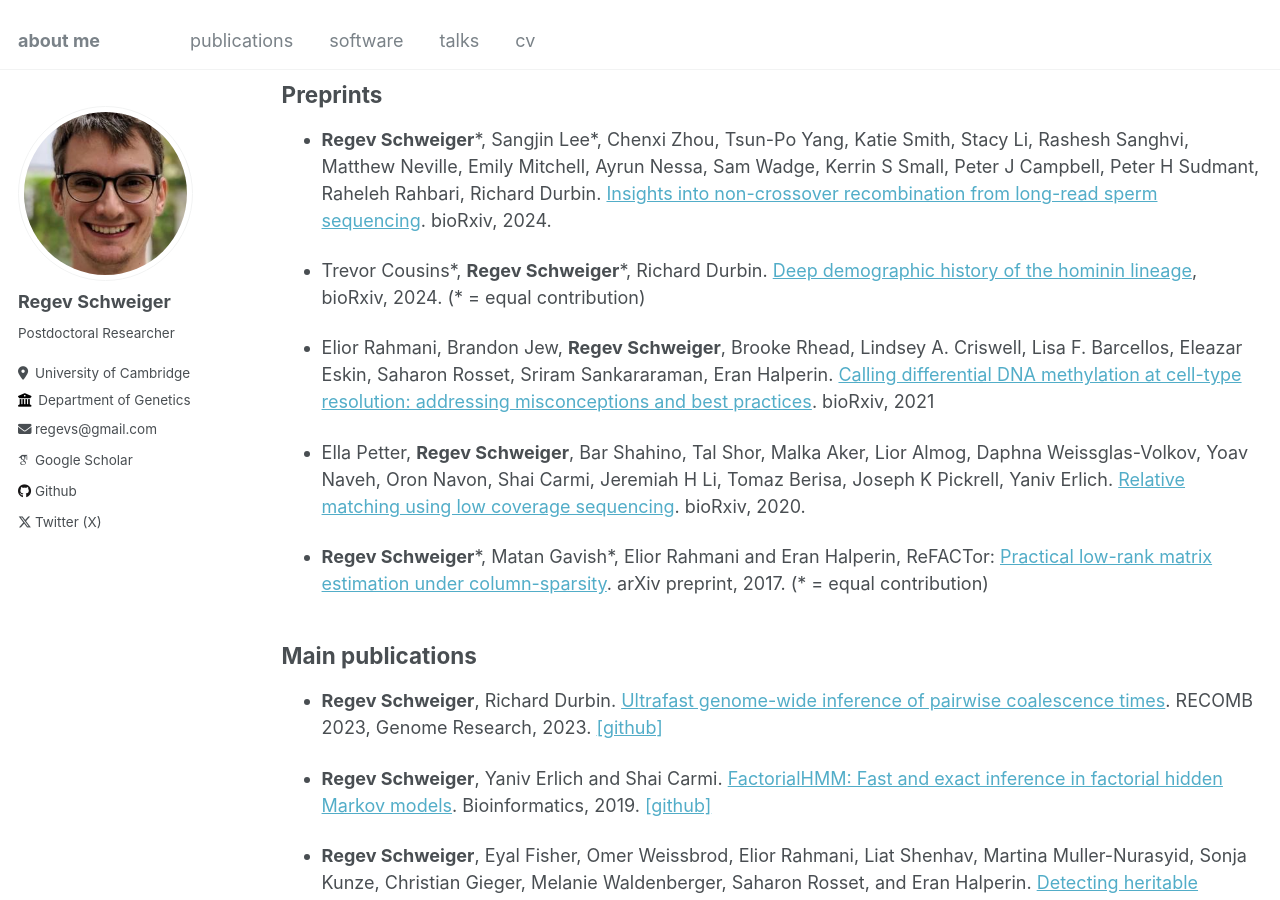
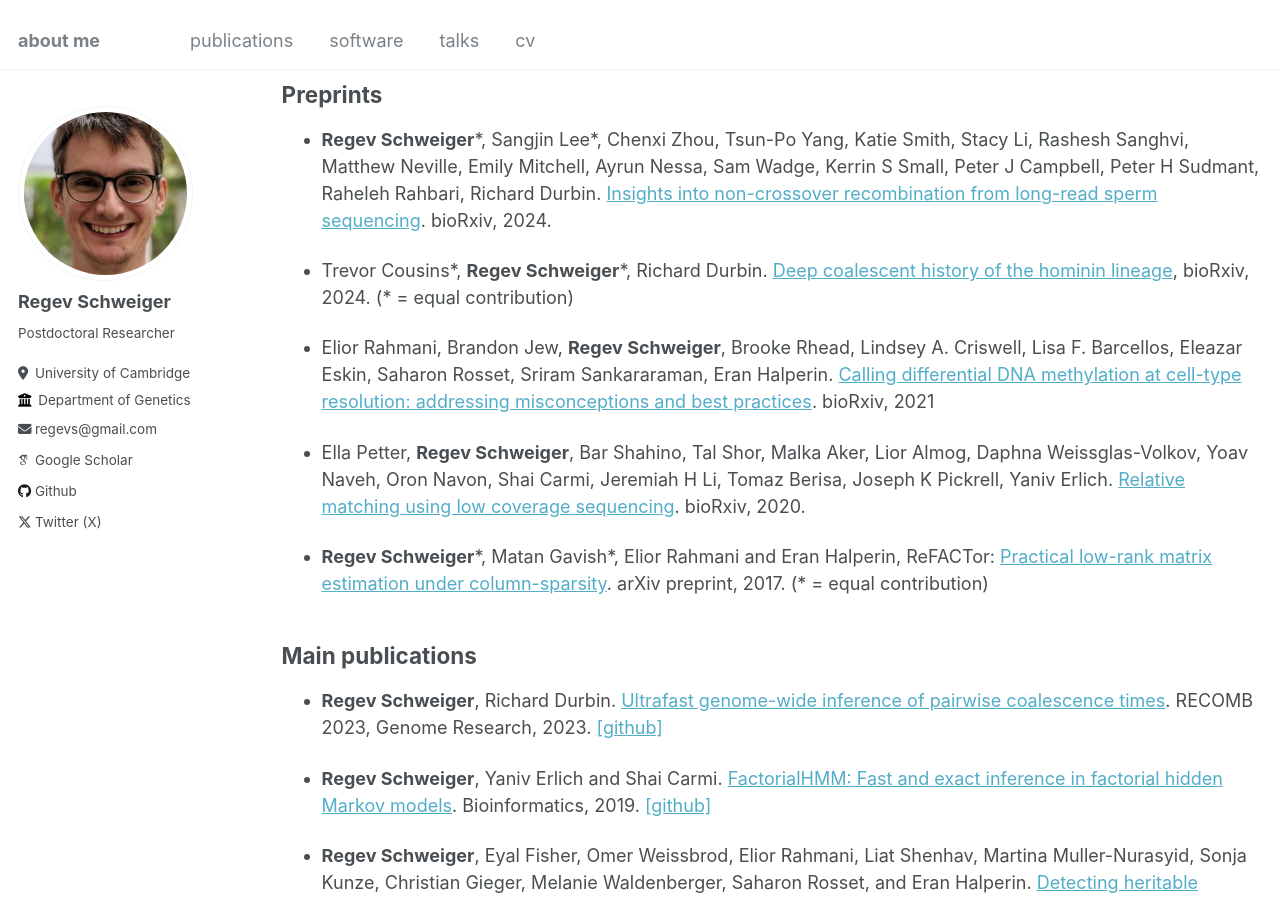
Before and after one commit to regevs/regevs.github.io, a Jekyll site: the page built from _pages/publications.md, in a window 1280 px wide and 900 px high, scrolled down 334 px. Built offline with Jekyll 4.4.1, drawn with Linux system fonts in a browser that asks for light colours; some web fonts are replaced.

Commit message:
Update publications.md

```diff
--- a/_pages/publications.md
+++ b/_pages/publications.md
@@ -22,7 +22,7 @@ author_profile: true
 
 -  **Regev Schweiger**\*, Sangjin Lee\*,  Chenxi Zhou, Tsun-Po Yang, Katie Smith, Stacy Li, Rashesh Sanghvi, Matthew Neville, Emily Mitchell, Ayrun Nessa, Sam Wadge, Kerrin S Small, Peter J Campbell, Peter H Sudmant, Raheleh Rahbari, Richard Durbin. [Insights into non-crossover recombination from long-read sperm sequencing](https://www.biorxiv.org/content/10.1101/2024.07.05.602249v1). bioRxiv, 2024.
 
-- Trevor Cousins\*, **Regev Schweiger**\*, Richard Durbin. [Deep demographic history of the hominin lineage](https://www.biorxiv.org/content/10.1101/2024.10.17.618932v1), bioRxiv, 2024. (* = equal contribution)
+- Trevor Cousins\*, **Regev Schweiger**\*, Richard Durbin. [Deep coalescent history of the hominin lineage](https://www.biorxiv.org/content/10.1101/2024.10.17.618932v1), bioRxiv, 2024. (* = equal contribution)
 
 - Elior Rahmani, Brandon Jew, **Regev Schweiger**, Brooke Rhead, Lindsey A. Criswell, Lisa F. Barcellos, Eleazar Eskin, Saharon Rosset, Sriram Sankararaman, Eran Halperin. [Calling differential DNA methylation at cell-type resolution: addressing misconceptions and best practices](https://www.biorxiv.org/content/10.1101/2021.02.14.431168v1.abstract). bioRxiv, 2021
 
```
